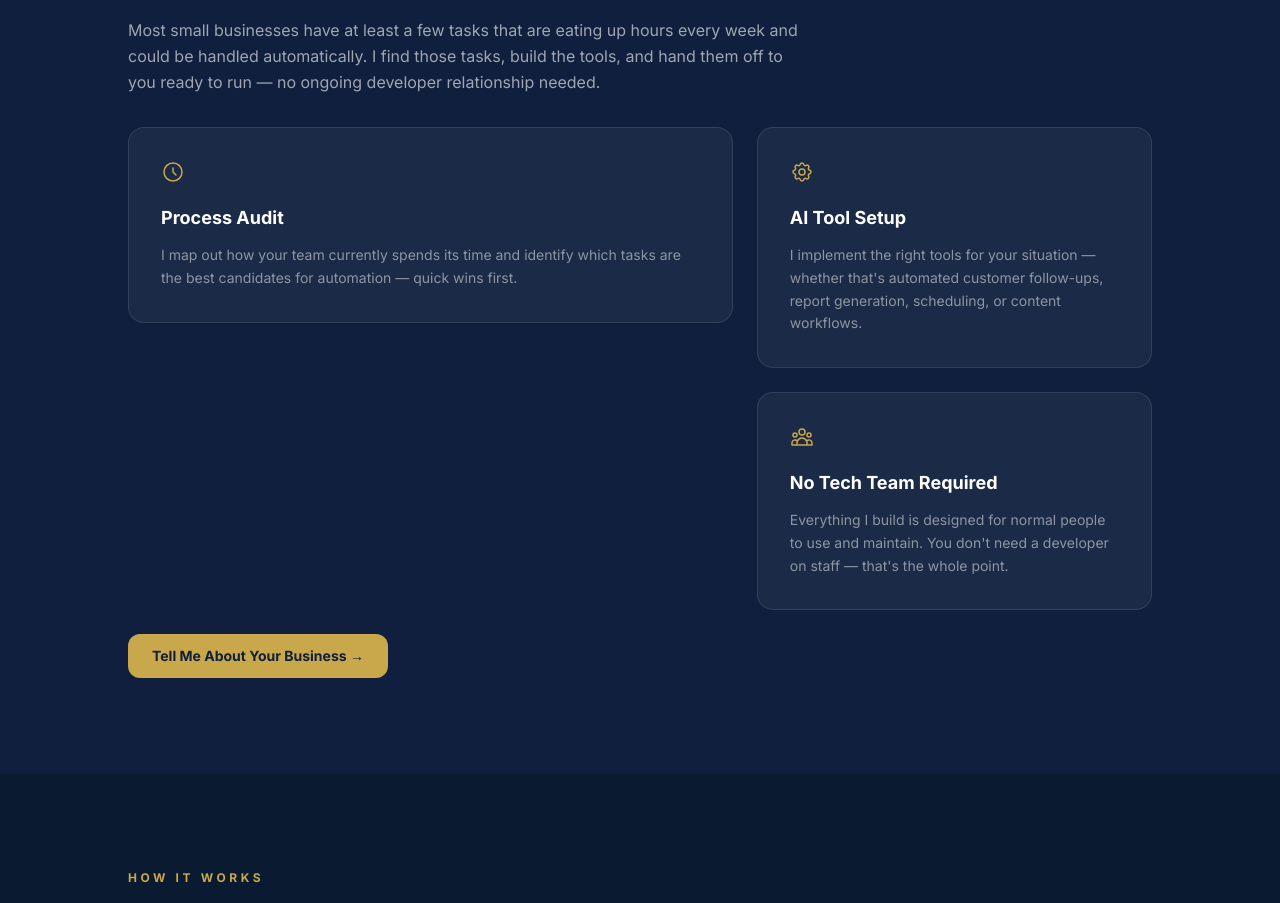
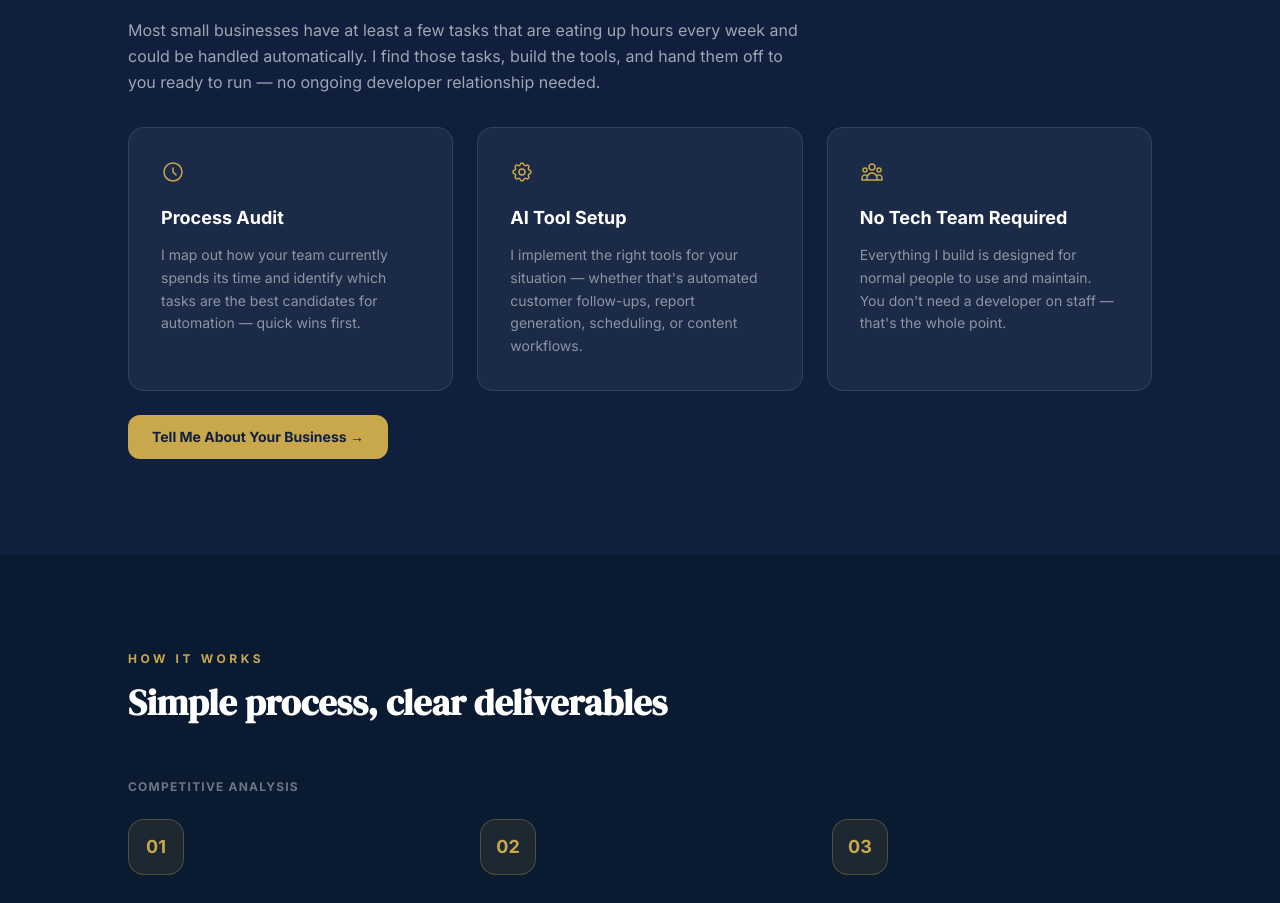
Before and after one commit to wexmix3/Wex-Advisory, a Next.js app: page / in a window 1280 px wide. Shown: the part 2340-3243 px from the top of the page. Built offline with nearby package versions, Linux system fonts and the light colour scheme.

Commit message:
fix: even out Workflow Automation card grid to match Competitive Analysis layout
Cards were in an asymmetric 5-col grid (3+2 split) causing uneven heights
and dead space; switched to the same equal grid-cols-3 pattern already
used by the section above it.

```diff
--- a/src/components/WhatWeDo.tsx
+++ b/src/components/WhatWeDo.tsx
@@ -122,14 +122,8 @@
             could be handled automatically. I find those tasks, build the tools, and hand them off
             to you ready to run — no ongoing developer relationship needed.
           </p>
-          <div className="grid md:grid-cols-5 gap-6 items-start">
-            <div className="md:col-span-3">
-              <FeatureCard {...AUTO_FEATURES[0]} />
-            </div>
-            <div className="md:col-span-2 grid gap-6">
-              <FeatureCard {...AUTO_FEATURES[1]} />
-              <FeatureCard {...AUTO_FEATURES[2]} />
-            </div>
+          <div className="grid md:grid-cols-3 gap-6">
+            {AUTO_FEATURES.map((f) => <FeatureCard key={f.title} {...f} />)}
           </div>
           <div className="mt-6">
             <a
```
Also changed, not shown: 1 other file (tests, documents, lock files or other folders).
